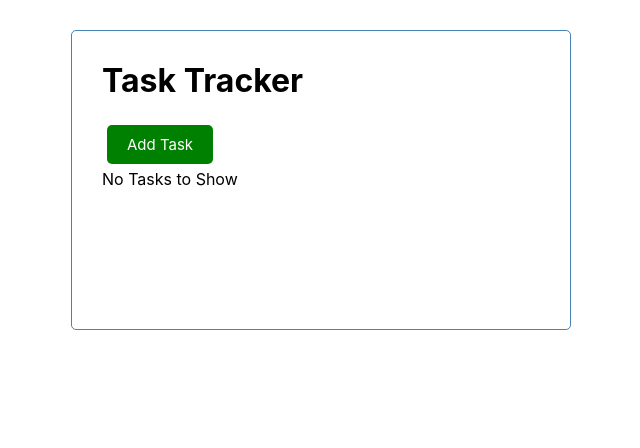
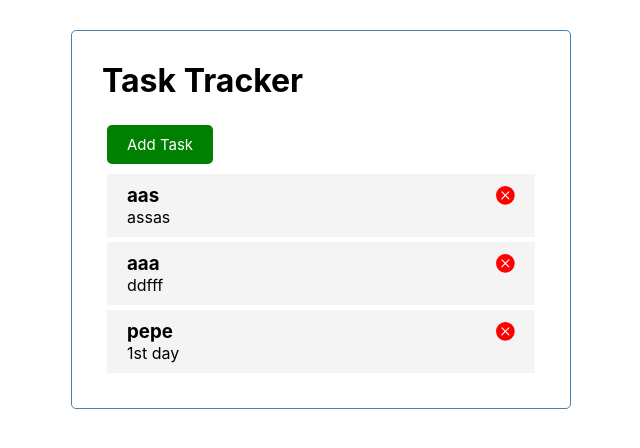
Before and after one commit to david-dc381/task-tracker, a React (Create React App) app: page / in a window 1280 px wide. Shown: the top 448 px of the page, without its empty margins (319-959 px from the left). Built offline with nearby package versions, Linux system fonts and the light colour scheme; data requests are answered from the project's data file.

Commit message:
Se agregó la función de cambiar el reminder | Se cambio un poco el Task.js

```diff
--- a/db.json
+++ b/db.json
@@ -1,3 +1,22 @@
 {
-  "tasks": []
+  "tasks": [
+    {
+      "text": "aas",
+      "day": "assas",
+      "reminder": false,
+      "id": 1
+    },
+    {
+      "text": "aaa",
+      "day": "ddfff",
+      "reminder": false,
+      "id": 2
+    },
+    {
+      "text": "pepe",
+      "day": "1st day",
+      "reminder": false,
+      "id": 3
+    }
+  ]
 }
--- a/src/App.js
+++ b/src/App.js
@@ -21,10 +21,17 @@ function App() {
   }, [])
 
 
-  // Fetch Tasks, esperamos una respuesta de el servidor json
+  // Fetch Tasks, esperamos una respuesta de el servidor json. Obtenemos todos los tasks
   const fetchTasks = async () => {
     const res = await fetch('http://localhost:5000/tasks');
 
+    const data = await res.json();
+    return data;
+  }
+
+  // Obtenemos solo un task especifíco
+  const fetchTask = async (id) => {
+    const res = await fetch(`http://localhost:5000/tasks/${id}`);
     const data = await res.json();
     return data;
   }
@@ -55,11 +62,39 @@ function App() {
       method: "DELETE",
     });
 
-    // console.log('deleted', id)
-
     // El id de una task que coincida con la lista de task, ese se eliminay qel que no se queda, según la condición del filter
     setTasks(tasks.filter( (task) => task.id !== id) );
   }
+
+  // Para cambiar el toggle
+  const toggleReminder = async (id) => {
+    // obtenemos el id especifíco de el json
+    const taskToToggle = await fetchTask(id);
+
+    // actualizamos el task, con su reminder true o false
+    const updateTask = {
+      ...taskToToggle,
+      reminder: !taskToToggle.reminder
+    }
+
+    const res = await fetch(`http://localhost:5000/tasks/${id}`, {
+      method: "PUT",
+      headers: {
+        "Content-type": "application/json",
+      },
+      body: JSON.stringify(updateTask),
+    });
+
+    const data = await res.json();
+
+    // Cambiamos el estado de el reminder
+    setTasks(
+      tasks.map((task) =>
+        task.id === id ? { ...task, reminder: data.reminder }
+        : task
+      )
+    );
+  };
 
   return (
     <div className="container">
@@ -78,6 +113,7 @@ function App() {
         <Tasks
           tasks={tasks}
           onDelete={deleteTask}
+          onToggle={toggleReminder}
         />
       ): (
         "No Tasks to Show"
--- a/src/components/Task.js
+++ b/src/components/Task.js
@@ -5,13 +5,13 @@ const Task = ({ task, onDelete, onToggle }) => {
   return (
     <div
       // si el reminder es true cambia de color
-      className={`task ${task.remider ? "reminder" : ""}`}
+      className={`task ${task.reminder ? 'reminder' : ''}`}
       onDoubleClick={() => onToggle(task.id)}
     >
       <h3>
         {task.text}
         <BsXCircleFill
-         style={{ color: "red" }}
+         style={{ color: 'red', cursor: 'pointer' }}
          onClick={() => onDelete(task.id)}
         />
       </h3>
```
